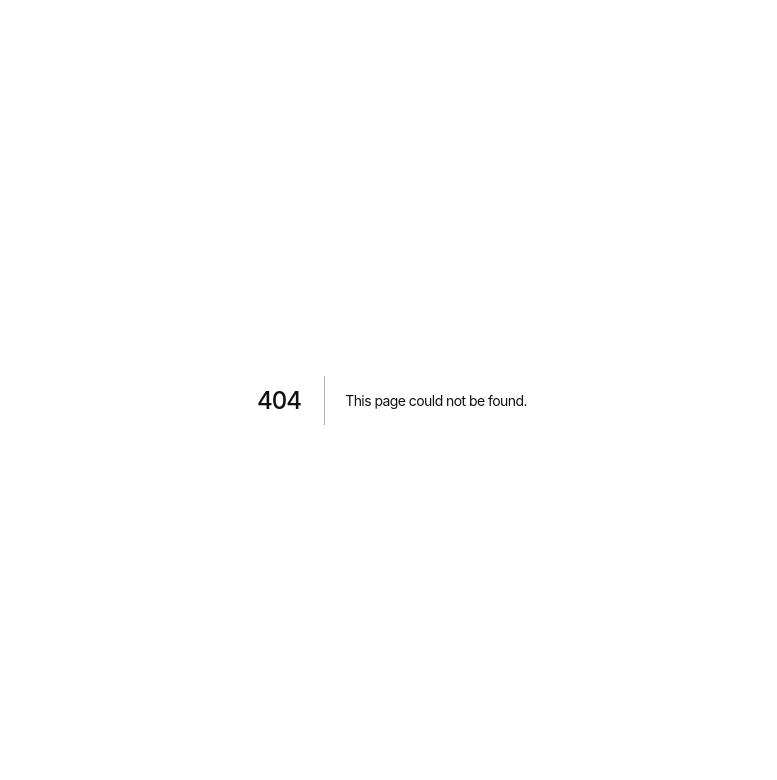
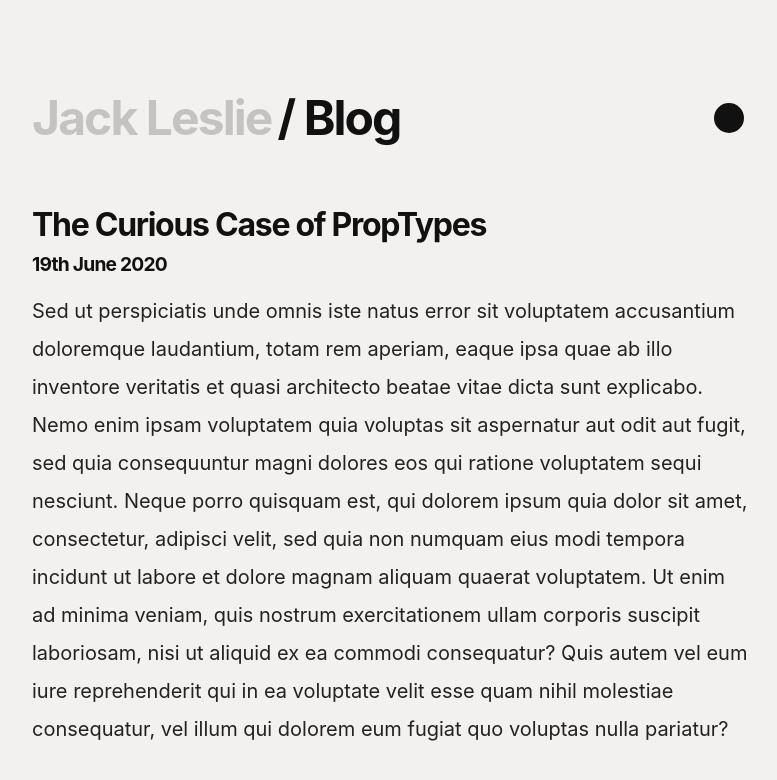
Before and after one commit to jackleslie/dev, a Next.js app: page /blog/prop-types in a window 1280 px wide. Before the commit this address had no page. Shown: the top 780 px of the page, without its empty margins (248-1025 px from the left). Built offline with nearby package versions, Linux system fonts and the light colour scheme.

Commit message:
fix: set up temp structure for blog posts

```diff
--- a/components/post.js
+++ b/components/post.js
@@ -1,18 +1,18 @@
 import React from 'react';
 import Link from 'next/link';
 
-export default function Post({ title = '', date = '', summary = '', slug = '/' }) {
+export default function Post({ title = '', date = '', summary = '', slug = '/', children = null }) {
   return (
     <section>
       <hgroup>
-        <Link href={slug}>
+        <Link href={`/blog/${slug}`}>
           <a>
             <h2>{title}</h2>
           </a>
         </Link>
         <h3>{date}</h3>
       </hgroup>
-      <p>{summary}</p>
+      {children || <p>{summary}</p>}
     </section>
   );
 }
--- a/pages/blog.js
+++ b/pages/blog.js
@@ -17,6 +17,7 @@ export default function Blog() {
         summary="PropTypes is one of the most popular NPM modules today,
         but unknowlingly causes many packages to suffer from bloat. Why is
         this package end up in production code when it is only used for development?"
+        slug="prop-types"
       />
     </main>
   );
--- /dev/null
+++ b/pages/blog/prop-types.js
@@ -0,0 +1,30 @@
+import React from 'react';
+import Head from 'next/head';
+import { Header, Post } from '../../components';
+
+export default function PropTypes() {
+  return (
+    <main>
+      <Head>
+        <title>Jack Leslie / Blog / The Curious Case of PropTypes</title>
+      </Head>
+
+      <Header title="Blog" />
+
+      <Post title="The Curious Case of PropTypes" date="19th June 2020">
+        <p>
+          Sed ut perspiciatis unde omnis iste natus error sit voluptatem accusantium doloremque
+          laudantium, totam rem aperiam, eaque ipsa quae ab illo inventore veritatis et quasi
+          architecto beatae vitae dicta sunt explicabo. Nemo enim ipsam voluptatem quia voluptas sit
+          aspernatur aut odit aut fugit, sed quia consequuntur magni dolores eos qui ratione
+          voluptatem sequi nesciunt. Neque porro quisquam est, qui dolorem ipsum quia dolor sit
+          amet, consectetur, adipisci velit, sed quia non numquam eius modi tempora incidunt ut
+          labore et dolore magnam aliquam quaerat voluptatem. Ut enim ad minima veniam, quis nostrum
+          exercitationem ullam corporis suscipit laboriosam, nisi ut aliquid ex ea commodi
+          consequatur? Quis autem vel eum iure reprehenderit qui in ea voluptate velit esse quam
+          nihil molestiae consequatur, vel illum qui dolorem eum fugiat quo voluptas nulla pariatur?
+        </p>
+      </Post>
+    </main>
+  );
+}
```
